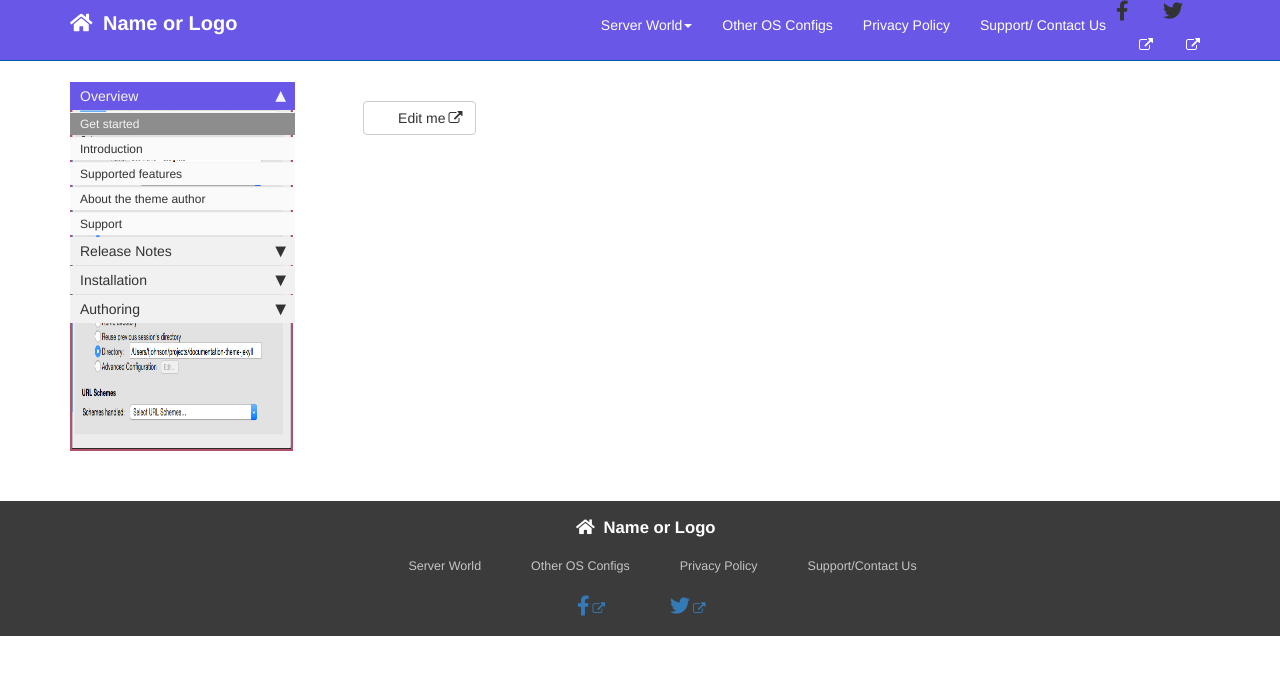
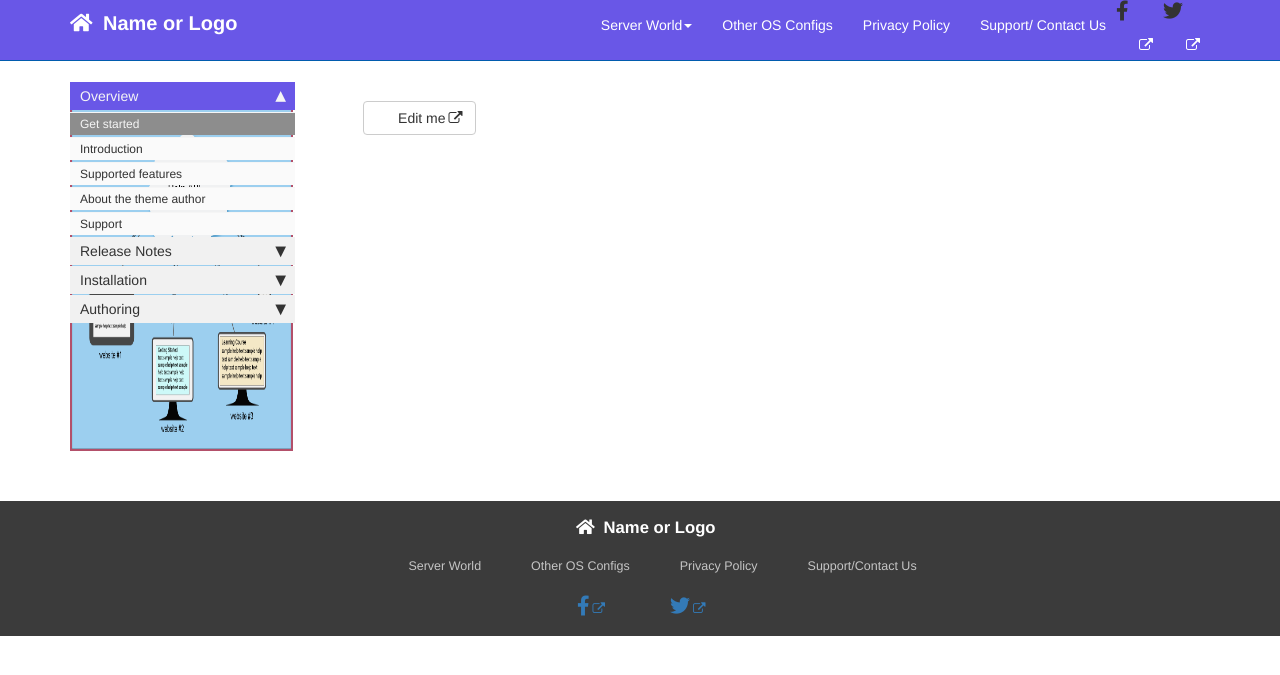
Before and after one commit to elishadamu97/tomjoht, a Jekyll site: the page built from index.md, in a window 1280 px wide. Shown: the top 675 px of the page. Built offline with Jekyll 4.4.1, drawn with Linux system fonts in a browser that asks for light colours; comment, search, counter and statistics services are not loaded.

Commit message:
intial commit

```diff
--- a/_config.yml
+++ b/_config.yml
@@ -4,7 +4,7 @@ facebook: https://facebook.com
 
 twitter: https://twitter.com
 
-sponsored_post: itermexample.png
+sponsored_post: helpapi-01.png
 
 output: web
 # this property is useful for conditional filtering of content that is separate from the PDF.
```
